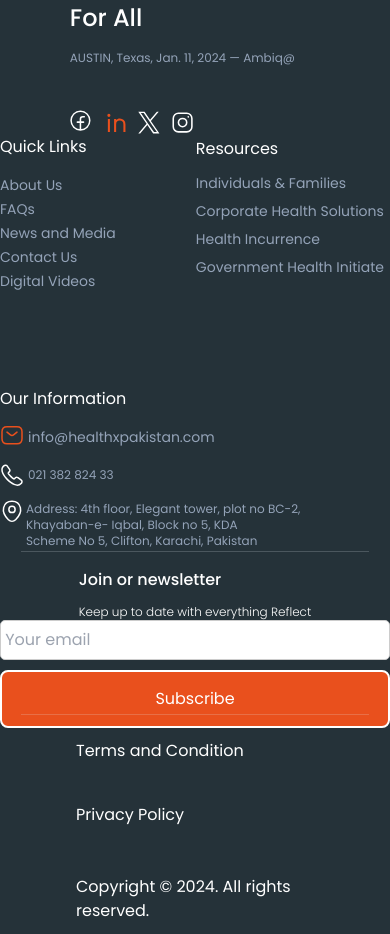
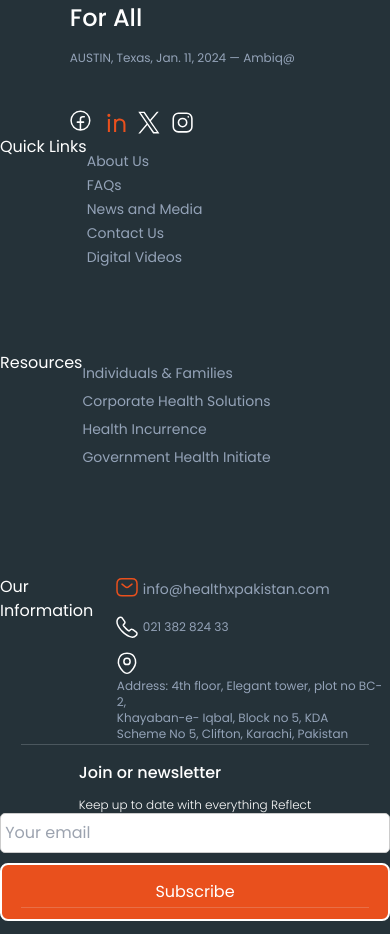
Before and after one commit to Sanjay1402/healthx, a Next.js app: page /solutions_govt in a window 390 px wide. Shown: the part 3080-4014 px from the top of the page. Built offline with nearby package versions, Linux system fonts and the light colour scheme.

Commit message:
footer increase responsiveness

```diff
--- a/src/app/page.jsx
+++ b/src/app/page.jsx
@@ -18,7 +18,7 @@ import Navbar from "@/components/navbar/Navbar";
 export default function Home() {
   return (
     <main className="overflow-hidden">
-      <div className={`container mt-10 overflow-hidden`}>
+      <div className={`container mt-7 overflow-hidden`}>
         <div className={styles.example}>
           <Navbar />
           <div className="">
@@ -43,7 +43,9 @@ export default function Home() {
                   </h2>
                 </div>
                 <div className="my-1 py-2">
-                  <button className={`text-white ${styles.contactbutton}`}>
+                  <button
+                    className={`text-white ${styles.contactbutton} w-[31%] sm:w-[28%] md:w-[15%]`}
+                  >
                     Contact Us
                   </button>
                 </div>
--- a/src/app/page.module.css
+++ b/src/app/page.module.css
@@ -282,9 +282,6 @@
   padding: 16px 32px;
   gap: 10px;
 
-  width: 165px;
-  height: 52px;
-
   background: #e9501d;
   border-radius: 5px;
 
--- a/src/components/footer2/footer.jsx
+++ b/src/components/footer2/footer.jsx
@@ -94,8 +94,8 @@ const Footer = () => {
           </div>
         </div>
         <div className="flex gap-20 items-center flex-wrap">
-          <div>
-            Quick Links
+          <div className="flex justify-end md:justify-normal md:flex-col lg:justify-normal">
+            <div className="">Quick Links</div>
             <div className=" text-sm md:text-xs lg:text-xs mt-2 pt-2 text-slate-400 ">
               <ul>
                 <li className="mb-1">About Us</li>
@@ -106,8 +106,8 @@ const Footer = () => {
               </ul>
             </div>
           </div>
-          <div>
-            Resources
+          <div className="flex justify-end md:justify-normal md:flex-col lg:justify-normal">
+            <div>Resources</div>
             <div className="text-sm md:text-xs lg:text-xs  mt-3 text-slate-400 ">
               <ul className="pb-2">
                 <li className="mb-2">Individuals & Families</li>
@@ -117,8 +117,8 @@ const Footer = () => {
               </ul>
             </div>
           </div>
-          <div className="pt-3">
-            Our Information
+          <div className="flex justify-end md:justify-normal md:flex-col lg:justify-normal">
+            <div className="pt-3">Our Information</div>
             <ul>
               <li>
                 <div className="flex text-sm md:text-xs lg:text-xs  mt-3 text-slate-400 flex-wrap">
--- a/src/components/navbar/Navbar.jsx
+++ b/src/components/navbar/Navbar.jsx
@@ -10,6 +10,7 @@ const links = [
     id: 1,
     title: "Solutions",
     url: "/",
+
   },
 
   {
```
